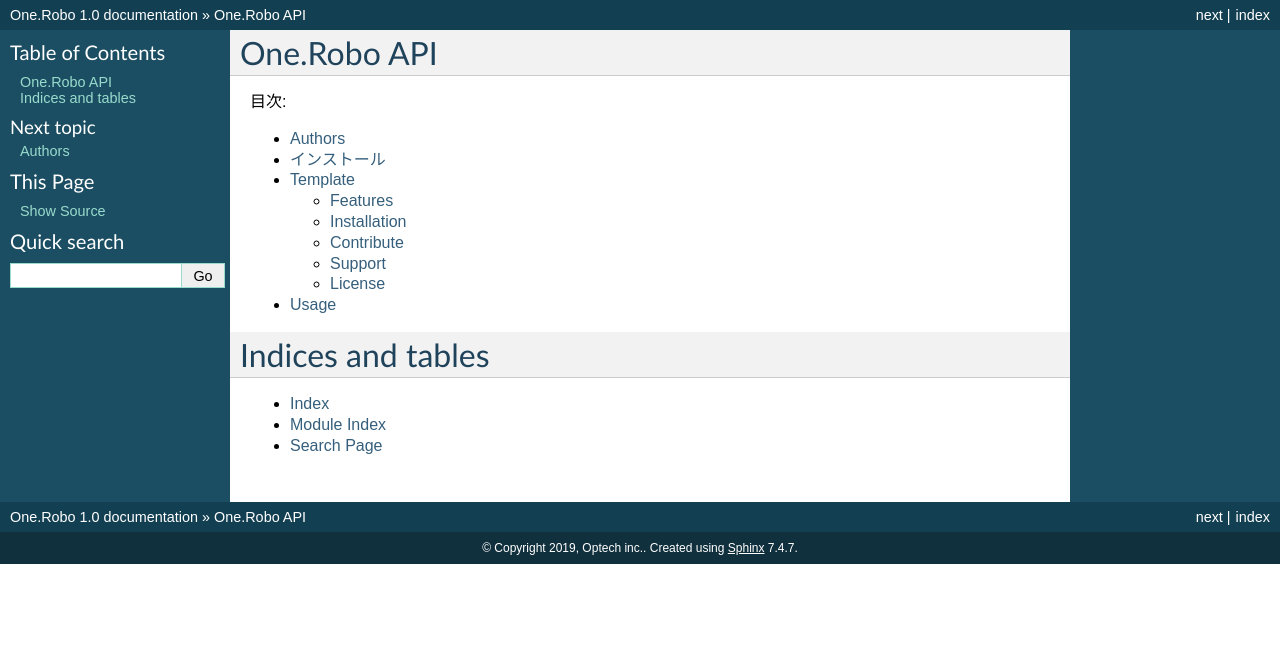
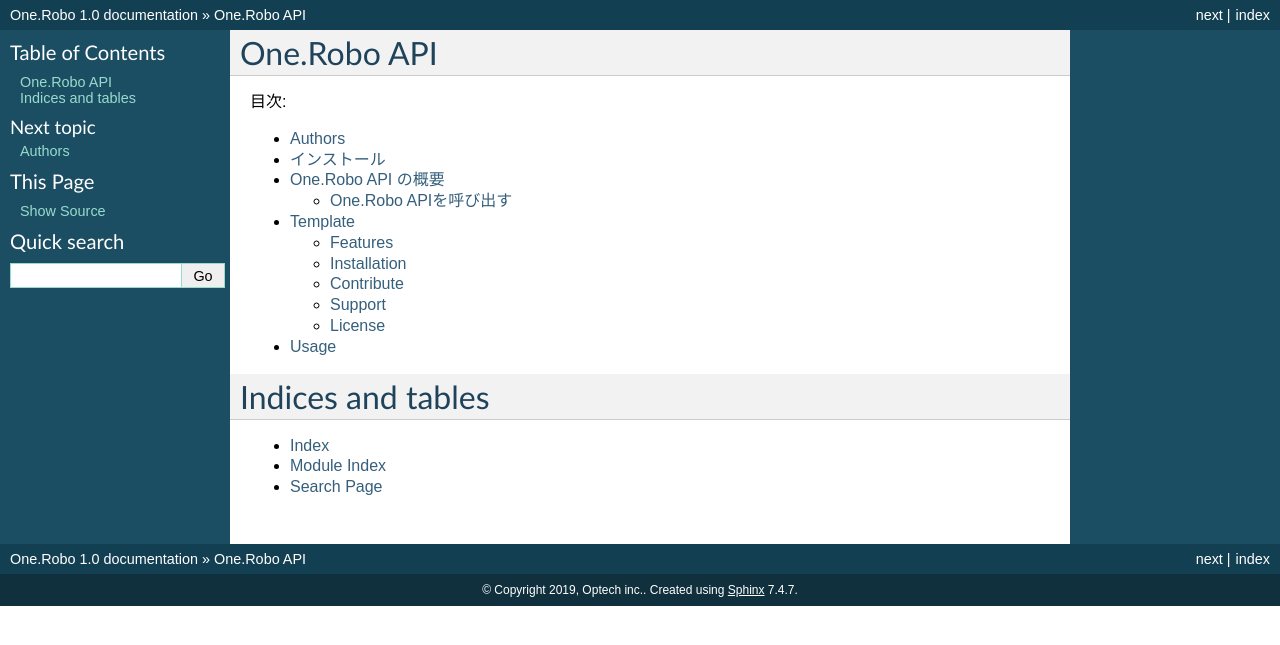
Before and after one commit to opt-net/robo, a Sphinx documentation site: the page built from docs/index.rst, in a window 1280 px wide. Shown: the top 645 px of the page. Built offline with Sphinx 7.4.7, drawn with Linux system fonts in a browser that asks for light colours; some of the changed lines change nothing that is shown.

Commit message:
概要を追加してみる。

```diff
--- /dev/null
+++ b/docs/overview.rst
@@ -0,0 +1,12 @@
+################
+One.Robo API の概要
+################
+
+One.Robo APIを使ってSotaに動かす事が出来ます。
+
+SotaはOne.Roboアプリに設定したシナリオに従って動きます。
+One.Robo APIはこのシナリオの名前や年齢などの値を設定して任意のタイミングで動かす為のAPIです。
+
+One.Robo APIを呼び出す
+-----------------
+事前にOne.Roboを受付モードに遷移できるようセットアップしてください。
```
Also changed, not shown: docs/installation.rst (line endings or trailing spaces).
